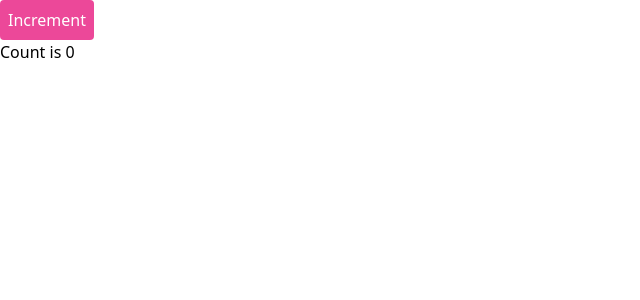
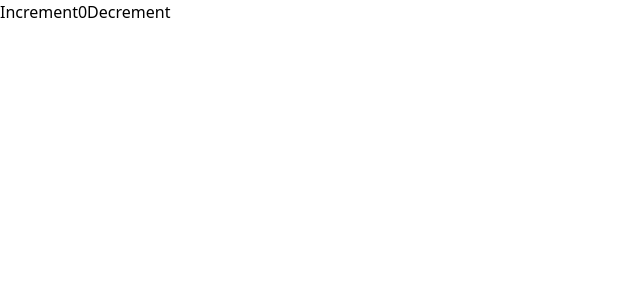
Before and after one commit to evondev/react-testing, a React (Create React App) app: page / in a window 1280 px wide. Shown: the top 300 px of the page, without its empty margins (0-640 px from the left). Built offline with nearby package versions, Linux system fonts and the light colour scheme.

Commit message:
testing with redux toolkit

```diff
--- a/package.json
+++ b/package.json
@@ -3,12 +3,14 @@
   "version": "0.1.0",
   "private": true,
   "dependencies": {
+    "@reduxjs/toolkit": "^1.9.1",
     "@testing-library/jest-dom": "^5.16.5",
     "@testing-library/react": "^13.4.0",
     "@testing-library/user-event": "^13.5.0",
     "jest-fetch-mock": "^3.0.3",
     "react": "^18.2.0",
     "react-dom": "^18.2.0",
+    "react-redux": "^8.0.5",
     "react-scripts": "5.0.1",
     "web-vitals": "^2.1.4"
   },
--- a/src/App.js
+++ b/src/App.js
@@ -1,9 +1,10 @@
 import Counter from "./Counter";
+import { CounterRedux } from "./CounterRedux";
 
 function App() {
   return (
     <div>
-      <Counter></Counter>
+      <CounterRedux></CounterRedux>
     </div>
   );
 }
--- /dev/null
+++ b/src/CounterRedux.js
@@ -0,0 +1,28 @@
+import React from "react";
+import { useSelector, useDispatch } from "react-redux";
+import { decrement, increment } from "./counterSlice";
+
+export function CounterRedux() {
+  const count = useSelector((state) => state.counter.value);
+  const dispatch = useDispatch();
+
+  return (
+    <div>
+      <div>
+        <button
+          aria-label="Increment value"
+          onClick={() => dispatch(increment())}
+        >
+          Increment
+        </button>
+        <span role="contentinfo">{count}</span>
+        <button
+          aria-label="Decrement value"
+          onClick={() => dispatch(decrement())}
+        >
+          Decrement
+        </button>
+      </div>
+    </div>
+  );
+}
--- /dev/null
+++ b/src/counterSlice.js
@@ -0,0 +1,25 @@
+import { createSlice } from "@reduxjs/toolkit";
+
+const initialState = {
+  value: 0,
+};
+
+export const counterSlice = createSlice({
+  name: "counter",
+  initialState,
+  reducers: {
+    increment: (state) => {
+      state.value += 1;
+    },
+    decrement: (state) => {
+      state.value -= 1;
+    },
+    incrementByAmount: (state, action) => {
+      state.value += action.payload;
+    },
+  },
+});
+
+export const { increment, decrement, incrementByAmount } = counterSlice.actions;
+
+export default counterSlice.reducer;
--- a/src/index.js
+++ b/src/index.js
@@ -3,14 +3,14 @@
 import "./index.css";
 import App from "./App";
 import reportWebVitals from "./reportWebVitals";
-if (process.env.NODE_ENV === "development") {
-  const { worker } = require("./mocks/browser");
-  worker.start();
-}
+import { Provider } from "react-redux";
+import { store } from "./store";
 const root = ReactDOM.createRoot(document.getElementById("root"));
 root.render(
   <React.StrictMode>
-    <App />
+    <Provider store={store}>
+      <App />
+    </Provider>
   </React.StrictMode>
 );
 
--- a/src/setupTests.js
+++ b/src/setupTests.js
@@ -3,8 +3,3 @@
 // expect(element).toHaveTextContent(/react/i)
 // learn more: https://github.com/testing-library/jest-dom
 import "@testing-library/jest-dom";
-// src/setupTests.js
-import { server } from "./mocks/server.js";
-beforeAll(() => server.listen());
-afterEach(() => server.resetHandlers());
-afterAll(() => server.close());
--- /dev/null
+++ b/src/store.js
@@ -0,0 +1,10 @@
+import { configureStore } from "@reduxjs/toolkit";
+import counterReducer from "./counterSlice";
+
+export const createStore = () =>
+  configureStore({
+    reducer: {
+      counter: counterReducer,
+    },
+  });
+export const store = createStore();
```
Also changed, not shown: 2 other files (tests, documents, lock files or other folders).
